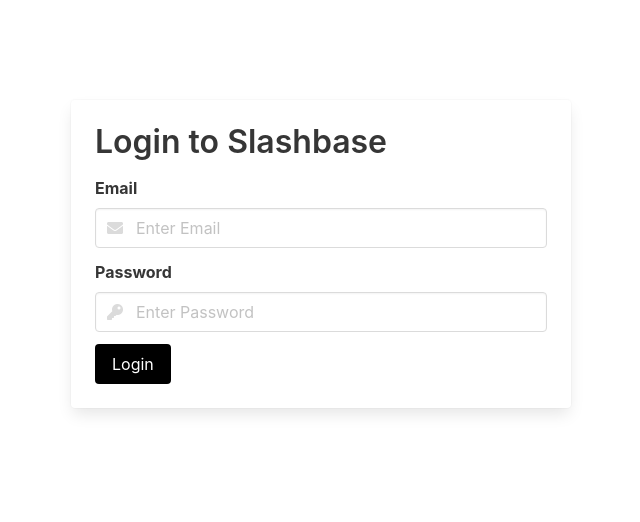
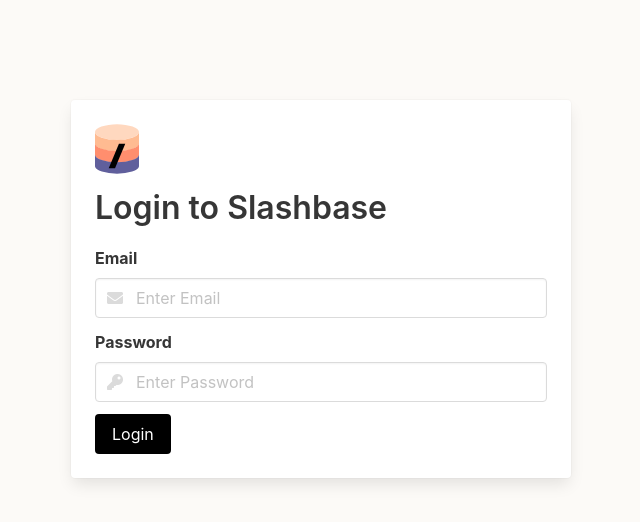
Before and after one commit to paraswaykole/slashbase, a Next.js app: page /login in a window 1280 px wide. Shown: the top 522 px of the page, without its empty margins (319-959 px from the left). Built offline with nearby package versions, Linux system fonts and the light colour scheme.

Commit message:
login page design

```diff
--- a/src/pages/_document.tsx
+++ b/src/pages/_document.tsx
@@ -8,8 +8,10 @@
         <Head>
         </Head>
         <body>
-          <Main />
-          <NextScript />
+          <div className="appcontainer">
+            <Main />
+            <NextScript />
+          </div>
         </body>
       </Html>
     )
--- a/src/pages/login.tsx
+++ b/src/pages/login.tsx
@@ -1,4 +1,6 @@
 import type { NextPage } from 'next'
+import Head from 'next/head'
+import Image from 'next/image'
 import { useState } from "react"
 import apiService from "../network/apiService"
 
@@ -16,10 +18,14 @@
 
     return (
     <main>
+        <Head>
+            <title>Login to Slashbase</title>
+        </Head>
         <div className="card card-container">
             <div className="card-content">
                 <div className="content">
-                    <h1>Login to Slashbase</h1>
+                    <Image src="/logo-icon.svg" width={44} height={50} layout='fixed'/>
+                    <h1 className="heading1">Login to Slashbase</h1>
                     <form onSubmit={onLoginBtn}>
                         <div className="field">
                             <label className="label">Email</label>
@@ -62,6 +68,10 @@
                 max-width: 500px;
                 margin: 100px auto 0px auto;
             }
+            .heading1 {
+                margin-top: 10px !important;
+                margin-bottom: 20px !important;
+            }
          `}</style>
     </main>
     )
--- a/src/styles/globals.css
+++ b/src/styles/globals.css
@@ -14,3 +14,10 @@
 * {
   box-sizing: border-box;
 }
+
+.appcontainer {
+  width: 100%;
+  min-height: 100vh;
+  background: #fcfaf7;
+  position: absolute;
+}
```
Also changed, not shown: public/logo-icon.svg (added).
